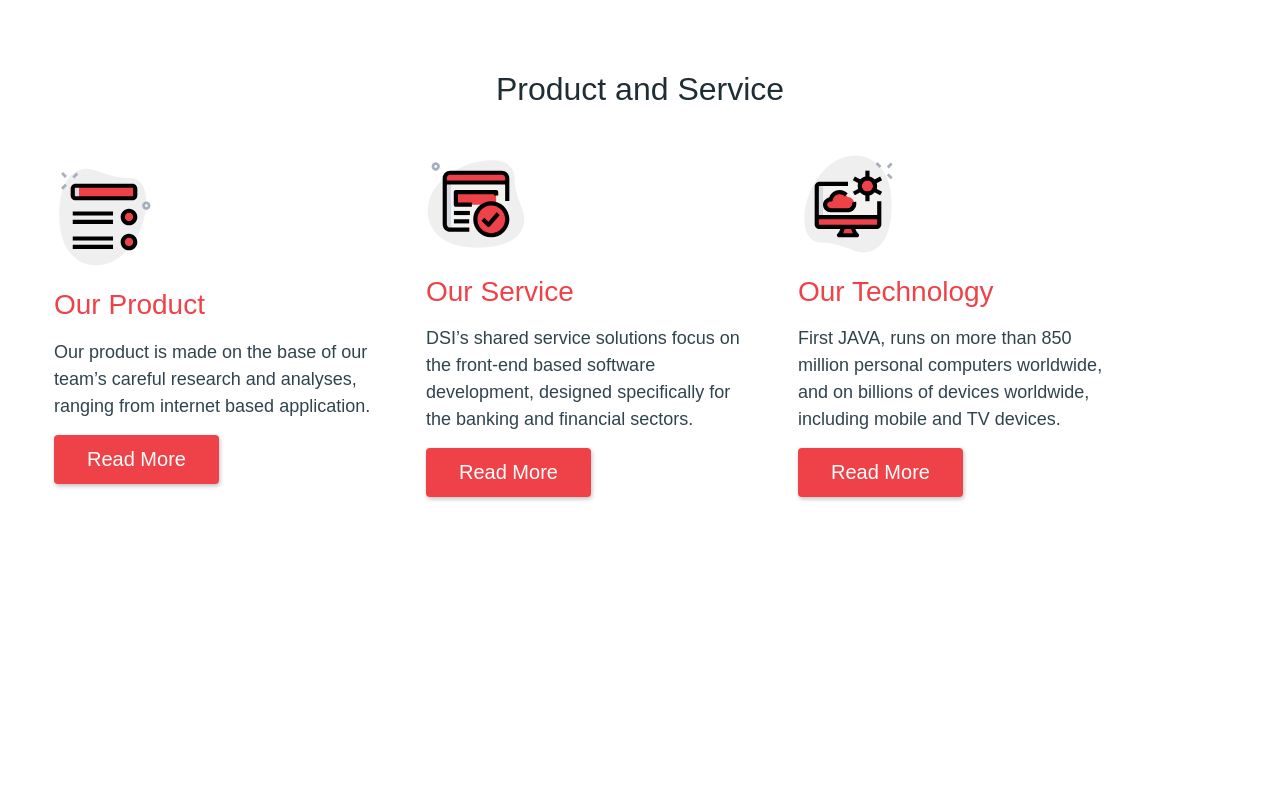
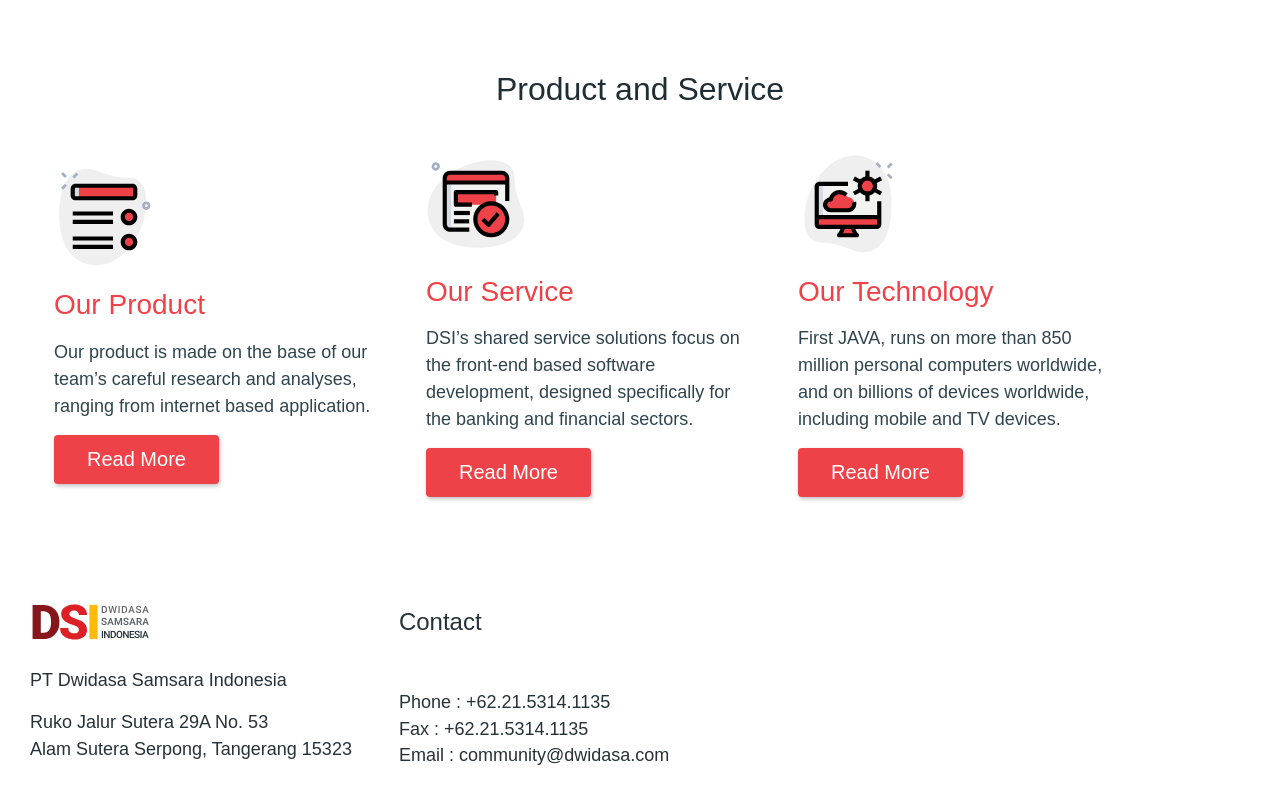
Before and after one commit to SoloMan-cool/DCI, a plain HTML site: page index.html in a window 1280 px wide. Shown: the part 1193-1993 px from the top of the page. Before the commit the page ends 1702 px from the top, so only its background shows below. Drawn offline with Linux system fonts and the light colour scheme.

Commit message:
I`ve finished my 3rd part

```diff
--- a/index.html
+++ b/index.html
@@ -70,7 +70,8 @@
             <div class="container middle__container">
                 <img src="img/middle-photo.png" alt="" class="middle__img" width="452" height="472">
                 <div class="middle__box">
-                    <h2 class="middle__title">Welcome to <br> <span class="middle__red-color">Dwidasa Samsara Indonesia (DSI)</span></h2>
+                    <h2 class="middle__title">Welcome to <br> <span class="middle__red-color">Dwidasa Samsara Indonesia
+                            (DSI)</span></h2>
                     <p class="middle__info">
                         Dwidasa Samsara Indonesia (DSI) was firstly established in 2010 by the founders, who each of
                         them has a common end objective to innovate new creations by making the most of the ever-growing
@@ -129,7 +130,20 @@
     <!-- MY part -->
     <main>
         <section class="prefinish">
-            <div class="container prefinish__container"></div>
+            <div class="container prefinish__container">
+                <div class="prefinish__DSI-part">
+                    <a href="index.html" class="prefinish__logo-silak">
+                        <img src="img/logo.svg" alt="" class="prefinish__logo" width="119" height="56">
+                    </a>
+                    <h2 class="prefinish__DSI-title">PT Dwidasa Samsara Indonesia</h2>
+                    <p class="prefinish__info">Ruko Jalur Sutera 29A No. 53 <br> Alam Sutera Serpong, Tangerang 15323
+                    </p>
+                </div>
+                <div class="prefinish__contract-part">
+                    <h2 class="prefinish__contract-title">Contact</h2>
+                    <p class="prefinish__contract-info">Phone : +62.21.5314.1135 <br> Fax : +62.21.5314.1135 <br> Email : community@dwidasa.com</p>
+                </div>
+            </div>
         </section>
     </main>
     <!-- MY part -->
--- a/style.css
+++ b/style.css
@@ -223,3 +223,67 @@ a {
     font-weight: 400;
     line-height: 150%;
 }
+
+.prefinish{
+    margin-top: 87px;
+    margin-bottom: 13px;
+}
+
+.prefinish__container{
+    display: flex;
+    align-items: center;
+    gap: 47px;
+    padding-right: auto;
+}
+
+.prefinish__dsi-part{
+    display: flex;
+    align-items: flex-start;
+    flex-direction: column;
+}
+
+/* .prefinish__logo-silak{} */
+
+.prefinish__logo{
+    width: 119px;
+    height: 56px;
+}
+
+.prefinish__DSI-title{
+    color: rgb(38, 50, 56);
+    font-family: sans-serif;
+    font-size: 18px;
+    font-weight: 500;
+    line-height: 21px;
+}
+
+.prefinish__info{
+    color: rgb(38, 50, 56);
+    font-family: sans-serif;
+    font-size: 18px;
+    font-weight: 300;
+    line-height: 149%;
+}
+
+.prefinish__contract-part{
+    display: flex;
+    align-items: flex-start;
+    flex-direction: column;
+    gap: 15px;
+}
+
+.prefinish__contract-title{
+    color: rgb(38, 50, 56);
+    font-family: sans-serif;
+    font-size: 24px;
+    font-weight: 500;
+    line-height: 28px;
+}
+
+.prefinish__contract-info{
+    color: rgb(38, 50, 56);
+    font-family: sans-serif;
+    font-size: 18px;
+    font-weight: 300;
+    line-height: 149%;
+}
```
